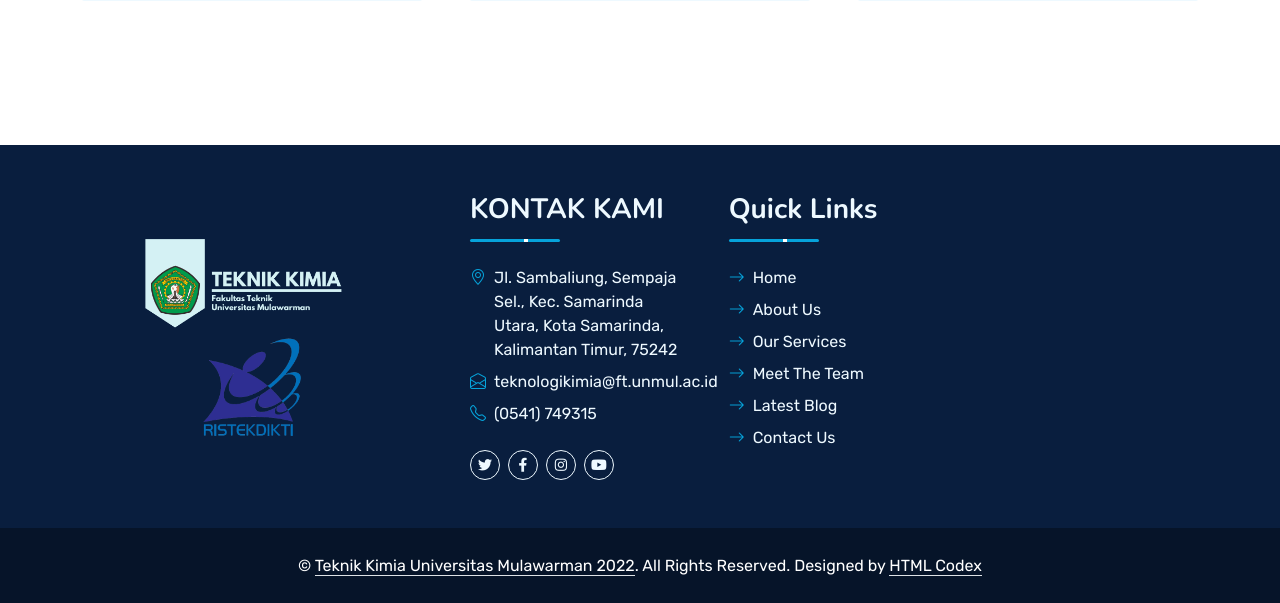
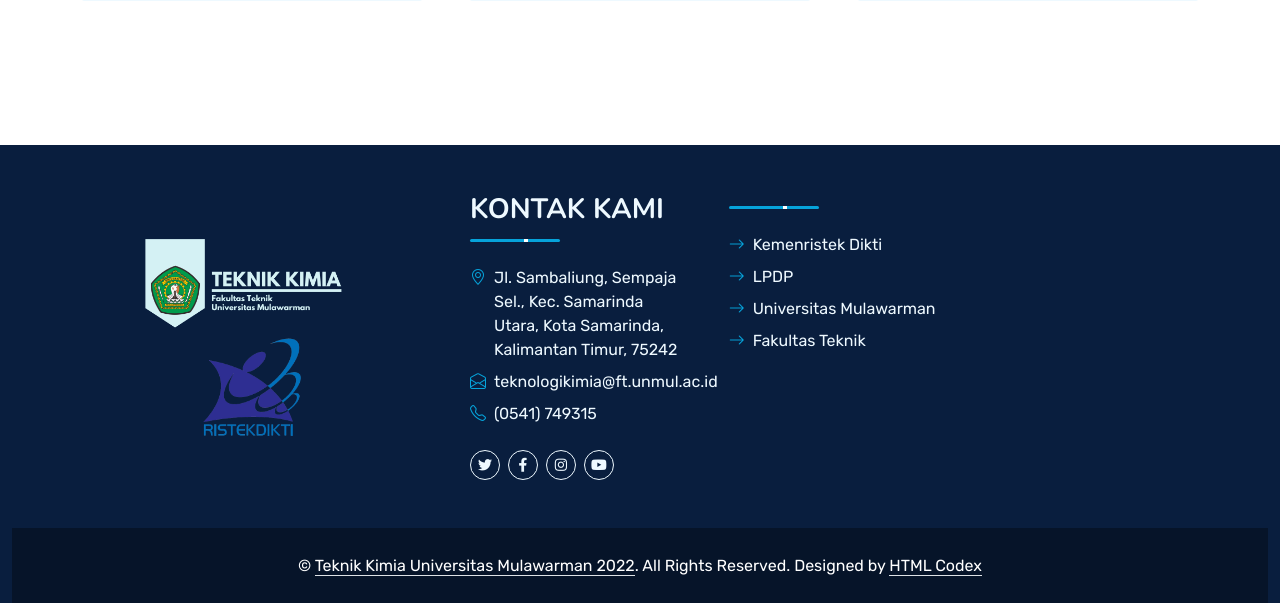
Before and after one commit to akhmdIrsyd/teknik_kimia_unmul, a Django app: page / in a window 1280 px wide. Shown: the part 5636-6239 px from the top of the page. Run offline with Django 3.2, Linux system fonts and the light colour scheme; data comes from the database, SQL or seed files in the repository; some libraries are stand-ins or nearby versions.

Commit message:
minor update

```diff
--- a/templates/website/base.html
+++ b/templates/website/base.html
@@ -265,16 +265,13 @@
                         </div>
                         <div class="col-lg-4 col-md-12 pt-0 pt-lg-5 mb-5">
                             <div class="section-title section-title-sm position-relative pb-3 mb-4">
-                                <h3 class="text-light mb-0">Quick Links</h3>
+                                <h3 class="text-light mb-0"></h3>
                             </div>
                             <div class="link-animated d-flex flex-column justify-content-start">
-                                <a class="text-light mb-2" href="#"><i class="bi bi-arrow-right text-primary me-2"></i>Home</a>
-                                <a class="text-light mb-2" href="#"><i class="bi bi-arrow-right text-primary me-2"></i>About Us</a>
-                                <a class="text-light mb-2" href="#"><i class="bi bi-arrow-right text-primary me-2"></i>Our Services</a>
-                                <a class="text-light mb-2" href="#"><i class="bi bi-arrow-right text-primary me-2"></i>Meet The Team</a>
-                                <a class="text-light mb-2" href="#"><i class="bi bi-arrow-right text-primary me-2"></i>Latest Blog</a>
-                                <a class="text-light" href="#"><i class="bi bi-arrow-right text-primary me-2"></i>Contact Us</a>
-                            </div>
+                                <a class="text-light mb-2" href="http://www.dikti.go.id/"><i class="bi bi-arrow-right text-primary me-2"></i>Kemenristek Dikti</a>
+                                <a class="text-light mb-2" href="https://lpdp.kemenkeu.go.id/"><i class="bi bi-arrow-right text-primary me-2"></i>LPDP</a>
+                                <a class="text-light mb-2" href="https://unmul.ac.id/"><i class="bi bi-arrow-right text-primary me-2"></i>Universitas Mulawarman</a>
+                                <a class="text-light mb-2" href="https://ft.unmul.ac.id/"><i class="bi bi-arrow-right text-primary me-2"></i>Fakultas Teknik</a>
                         </div>
 
                     </div>
```
Also changed, not shown: templates/website/base1.html (+5 -8 lines).
